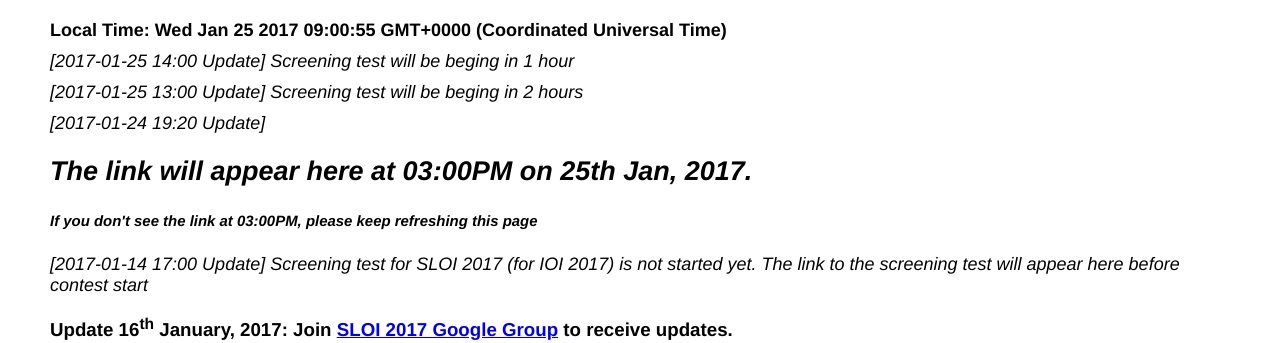
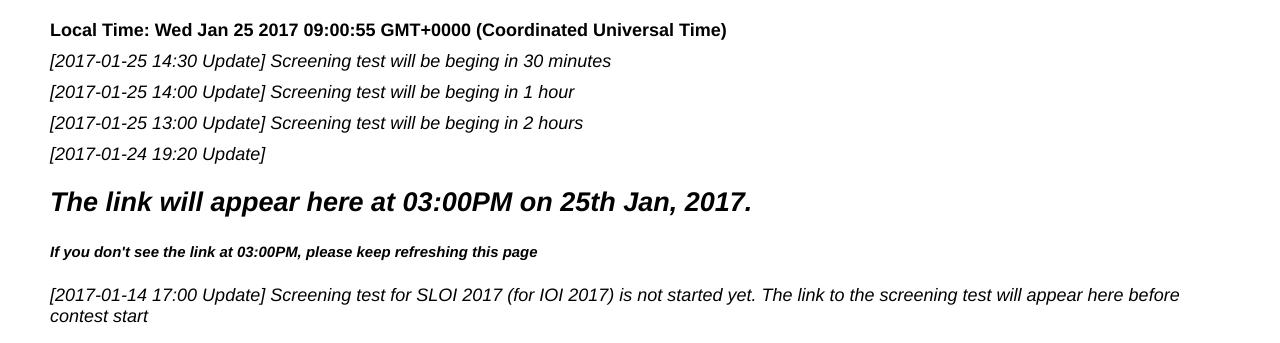
Before and after one commit to IOILK/slio.github.io, a plain HTML site: page index.html in a window 1280 px wide. Shown: the top 343 px of the page. Drawn offline with Linux system fonts and the light colour scheme.

Commit message:
30 min update

```diff
--- a/index.html
+++ b/index.html
@@ -15,6 +15,10 @@
 <body>
  <div style="font-size: large; font-weight: bold;">
   <label>Local Time: </label><span id="time"></span>
+ </div>
+
+ <div style="font-size: large; font-style: italic; margin: 10px 0;">
+   [2017-01-25 14:30 Update] Screening test will be beging in 30 minutes
  </div>
 
  <div style="font-size: large; font-style: italic; margin: 10px 0;">
```
